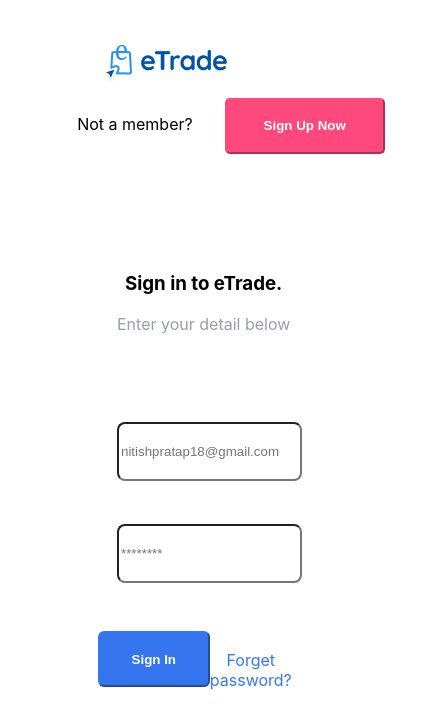
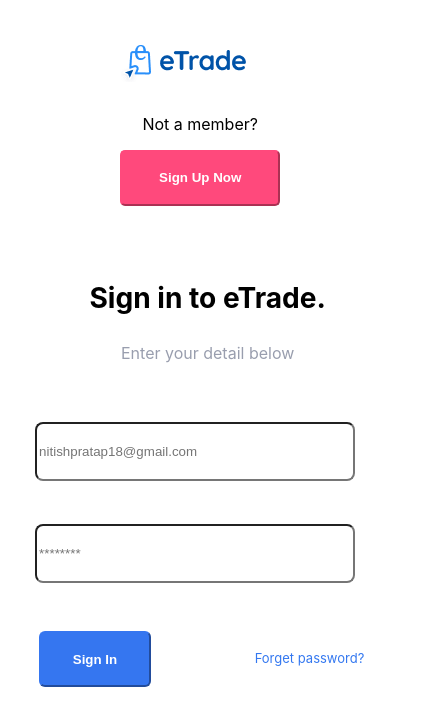
Before and after one commit to nitishpratap/ebuy, a React (Create React App) app in the folder client/: page / in a window 390 px wide. Shown: the top 726 px of the page, 429 px wide, since content can reach past the window. Built offline with nearby package versions, Linux system fonts and the light colour scheme.

Commit message:
signup UI completed

```diff
--- a/client/src/Components/SignIn/SignIn.js
+++ b/client/src/Components/SignIn/SignIn.js
@@ -17,7 +17,10 @@ export function SignIn() {
                 </div>
                 <div className="non-colored">
                     <div className="textAndButton">
-                        <p>Not a member?</p>
+                        <div className={"not_a_member"}>
+                            <p>Not a member?</p>
+                        </div>
+
                         <div className={"btnAndForget"}>
                             <Button className={"signUp "}><h4 className={"noHover"}>Sign Up Now</h4></Button>
                         </div>
@@ -33,12 +36,10 @@ export function SignIn() {
                         </div>
                     </div>
                     <div className={"loginSection"}>
-                        <div className={"buttons"}>
                             <div className={"btnAndForget"}>
                                 <Button className={"signIn"}><h4 className={"noHover"}>Sign In</h4></Button>
                             </div>
                             <a href="" className="link">Forget password?</a>
-                        </div>
                     </div>
                 </div>
             </div>
--- a/client/src/Components/SignIn/style.css
+++ b/client/src/Components/SignIn/style.css
@@ -189,11 +189,45 @@
 @media only screen and (min-width: 380px) and (max-width: 530px) {
 
     .logo{
-        margin-right: -80vw;
+        margin-right: -90vw;
+
     }
     .textAndButton{
         margin-top: 4rem;
+        flex-direction: column;
+        margin-right: 40%;
+    }
+    .texts{
+         width: 100%;
+        font-size: x-large;
+        margin-left: -2.5rem;
+
+    }
+    .greyColoredText{
+        font-size: medium;
+    }
+    .email{
+        width: 80VW;
+    }
+    .password{
+        width: 80vw;
+    }
+    .inputs{
+        margin-left: -1vw;
+    }
+    .link{
+        margin-left: 10vw;
+        width: 50rem;
+        font-size: small;
+    }
+    .loginSection{
+        width: 100vw;
+    }
+    .textAndButton .btn {
+         margin-left: 0rem;
     }
 
 
+
+
 }
```
